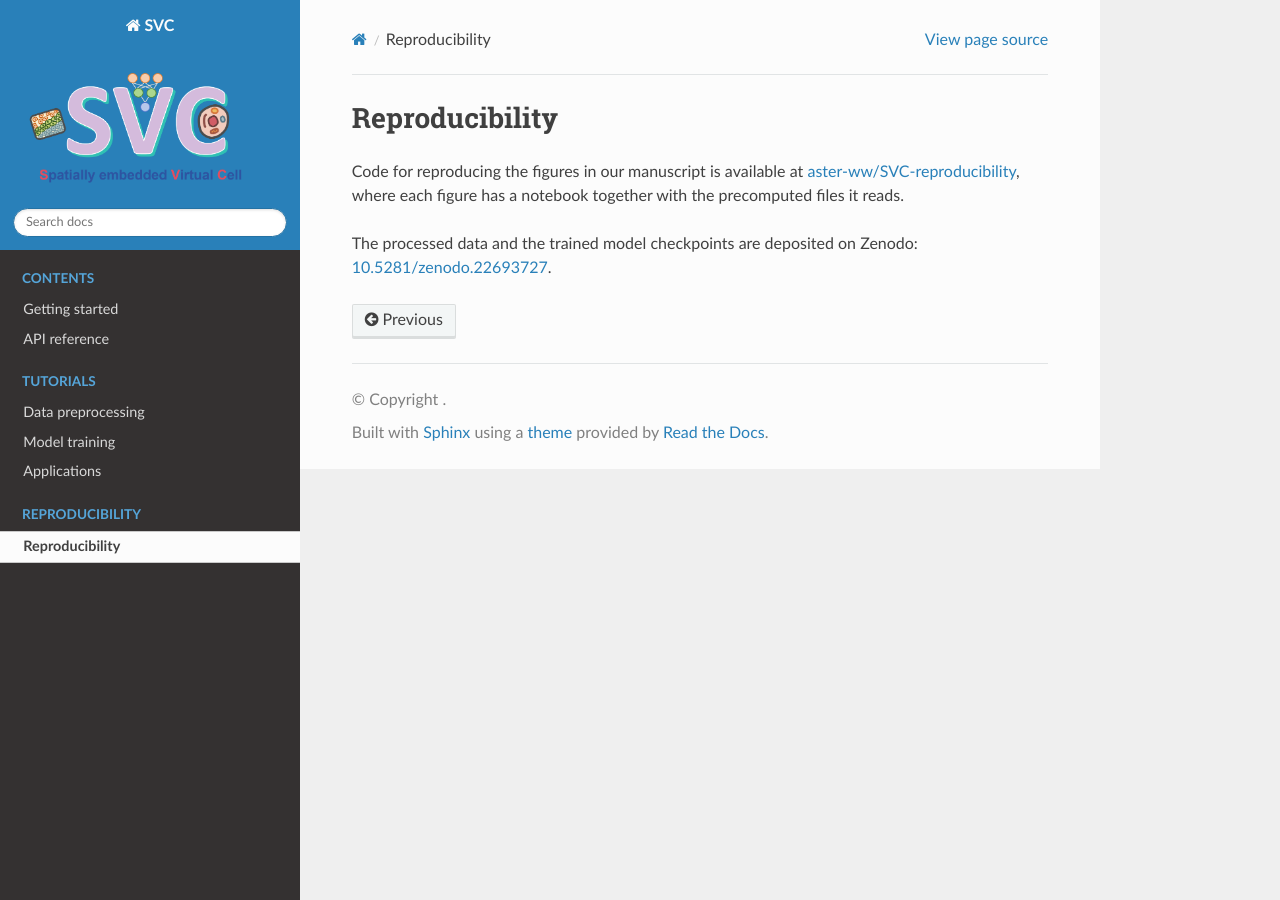
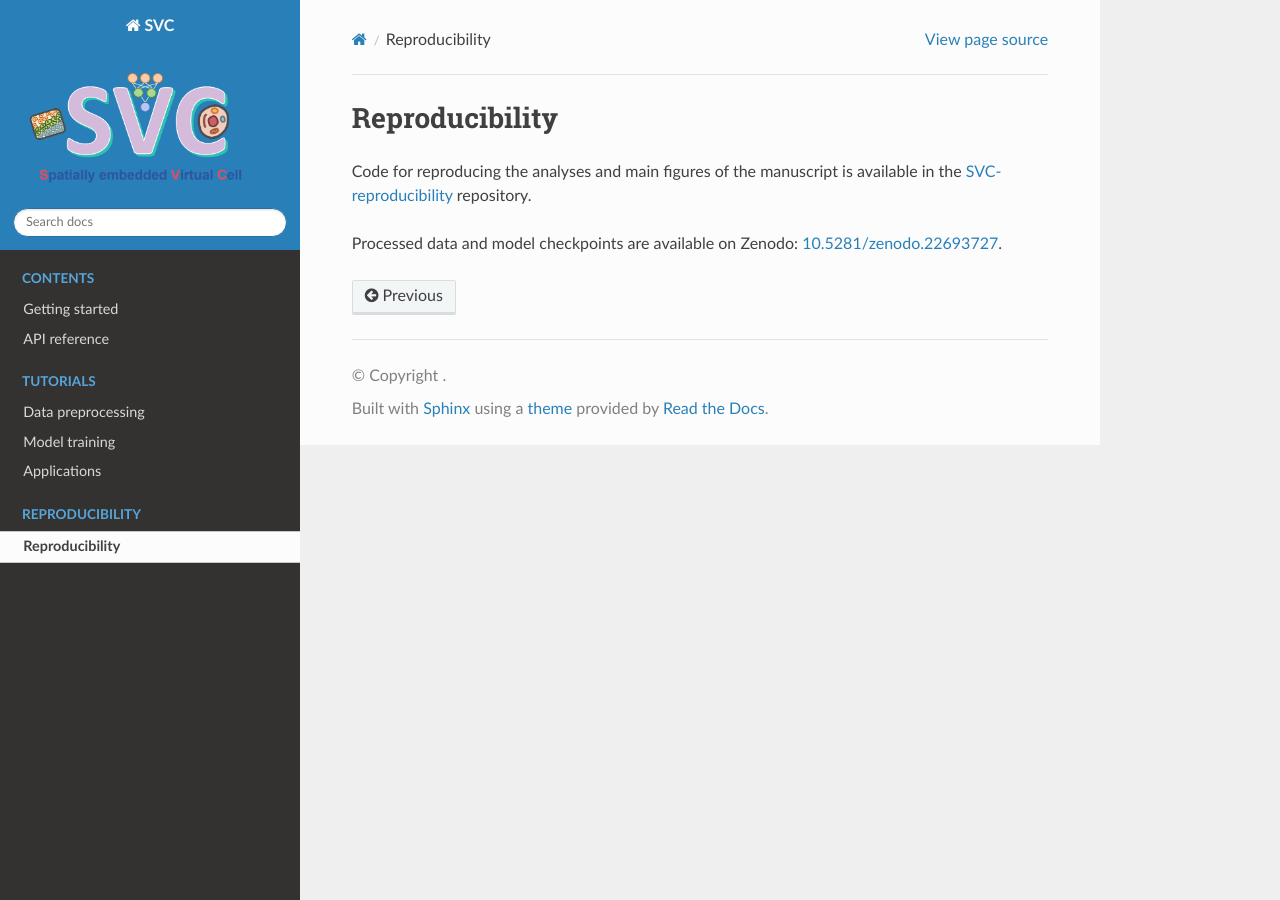
Before and after one commit to aster-ww/SVC, a Sphinx documentation site: the page built from docs/source/reproducibility.rst, in a window 1280 px wide. Built offline with Sphinx 7.4.7 and the Read the Docs theme 3.1.0, drawn with Linux system fonts in a browser that asks for light colours; pages that are not in the unit, such as notebooks, are missing from menus.

Commit message:
Point the documentation at the Zenodo deposit and the figure repository

```diff
--- a/docs/source/reproducibility.rst
+++ b/docs/source/reproducibility.rst
@@ -1,9 +1,8 @@
 Reproducibility
 ===============
 
-Code for reproducing the figures in our manuscript is available at
-`aster-ww/SVC-reproducibility <https://github.com/aster-ww/SVC-reproducibility>`_,
-where each figure has a notebook together with the precomputed files it reads.
+Code for reproducing the analyses and main figures of the manuscript is available in the
+`SVC-reproducibility <https://github.com/aster-ww/SVC-reproducibility>`_ repository.
 
-The processed data and the trained model checkpoints are deposited on Zenodo:
+Processed data and model checkpoints are available on Zenodo:
 `10.5281/zenodo.22693727 <https://doi.org/10.5281/zenodo.22693727>`_.
```
Also changed, not shown: docs/source/tutorials/preprocess.ipynb.
